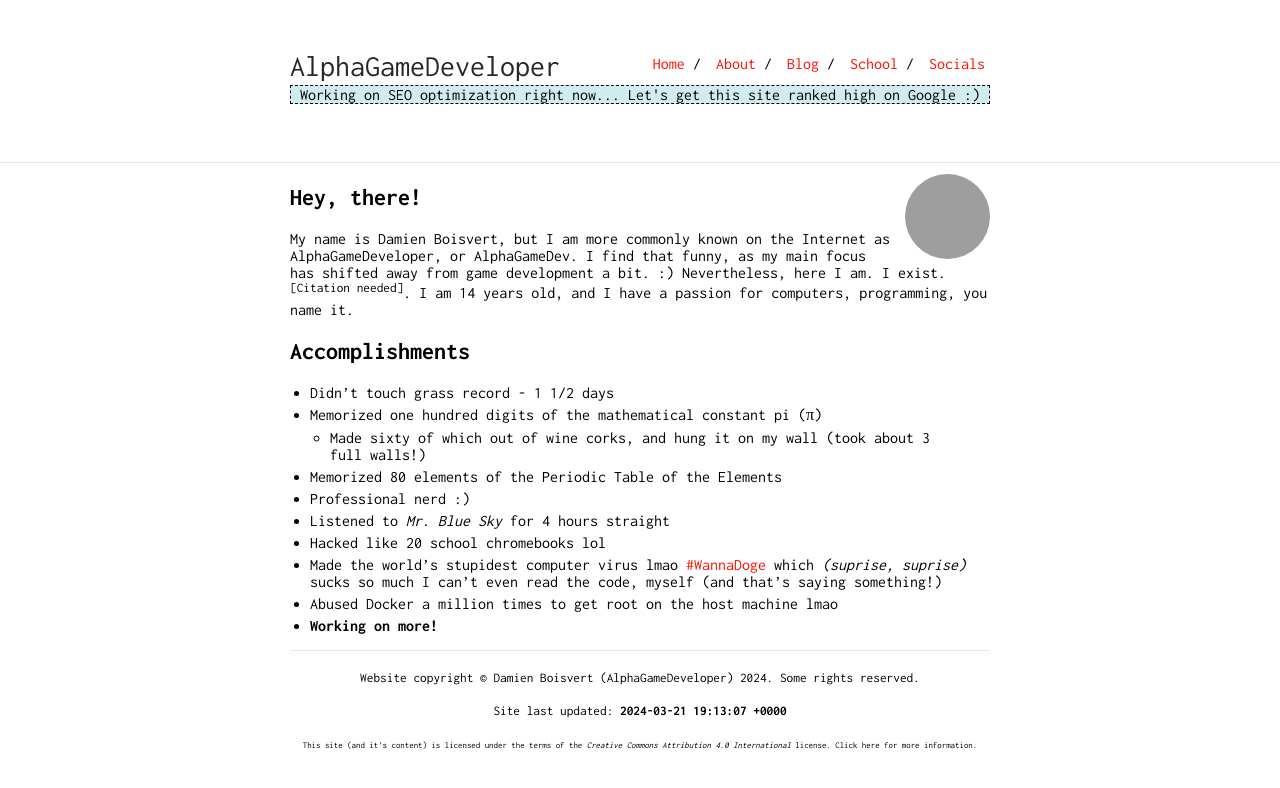
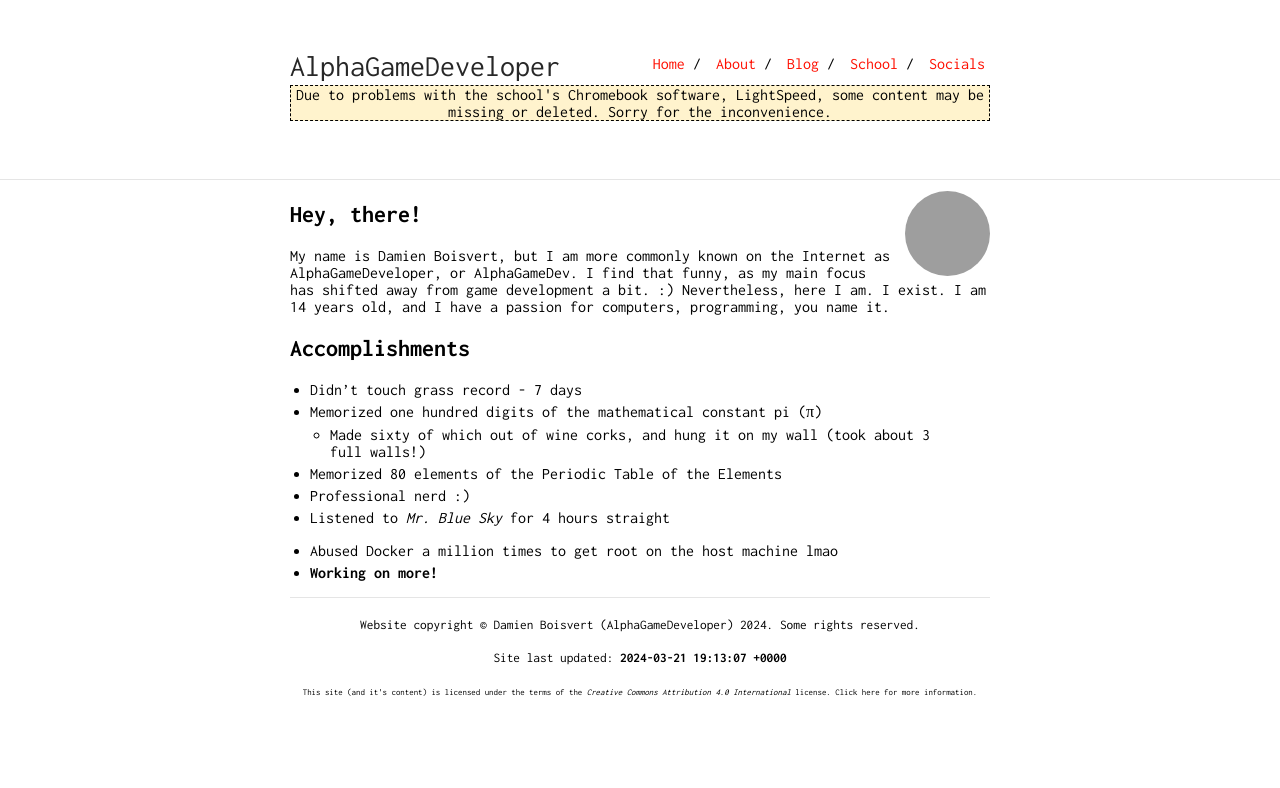
Before and after one commit to AlphaGameDeveloper/AlphaGame.dev, a Jekyll site: the page built from index.md, in a window 1280 px wide. Shown: the top 788 px of the page. Built offline with Jekyll 4.4.1, drawn with Linux system fonts in a browser that asks for light colours; grey boxes are pictures that could not be loaded.

Commit message:
Working with the school - problems with LightSpeed The filter blocked this site, so I am working with the school to get this site unblocked again.

```diff
--- a/_data/message.yml
+++ b/_data/message.yml
@@ -1,3 +1,3 @@
 enabled: true
-type: "info" # allow: info,warn
-message: "Working on SEO optimization right now... Let's get this site ranked high on Google :)"
+type: "warn" # allow: info,warn
+message: "Due to problems with the school's Chromebook software, LightSpeed, some content may be missing or deleted. Sorry for the inconvenience."
--- a/index.md
+++ b/index.md
@@ -6,15 +6,17 @@ permalink: /
 <img class="profile-picture" src="/assets/1000059909pfp.jpg">
 
 ## Hey, there!
-My name is Damien Boisvert, but I am more commonly known on the Internet as AlphaGameDeveloper, or AlphaGameDev.  I find that funny, as my main focus has shifted away from game development a bit. :)  Nevertheless, here I am.  I exist. <sup>[Citation needed]</sup>.  I am 14 years old, and I have a passion for computers, programming, you name it.
+My name is Damien Boisvert, but I am more commonly known on the Internet as AlphaGameDeveloper, or AlphaGameDev.  I find that funny, as my main focus has shifted away from game development a bit. :)  Nevertheless, here I am.  I exist.  I am 14 years old, and I have a passion for computers, programming, you name it.
 ## Accomplishments
-- Didn't touch grass record - 1 1/2 days
+- Didn't touch grass record - 7 days
 - Memorized one hundred digits of the mathematical constant pi (π)
     - Made sixty of which out of wine corks, and hung it on my wall (took about 3 full walls!)
 - Memorized 80 elements of the Periodic Table of the Elements
 - Professional nerd :)
 - Listened to *Mr. Blue Sky* for 4 hours straight
-- Hacked like 20 school chromebooks lol
-- Made the world's stupidest computer virus lmao [#WannaDoge](https://github.com/AlphaGameDeveloper/WannaDoge) which *(suprise, suprise)* sucks so much I can't even read the code, myself (and that's saying something!)
+
+<!-- removed due to problems with lightspeed filter agent on school chromebooks -->
+<!-- - Hacked like 20 school chromebooks lol
+     - Made the world's stupidest computer virus lmao [#WannaDoge](https://github.com/AlphaGameDeveloper/WannaDoge) which *(suprise, suprise)* sucks so much I can't even read the code, myself (and that's saying something!) -->
 - Abused Docker a million times to get root on the host machine lmao
 - **Working on more!**
```
